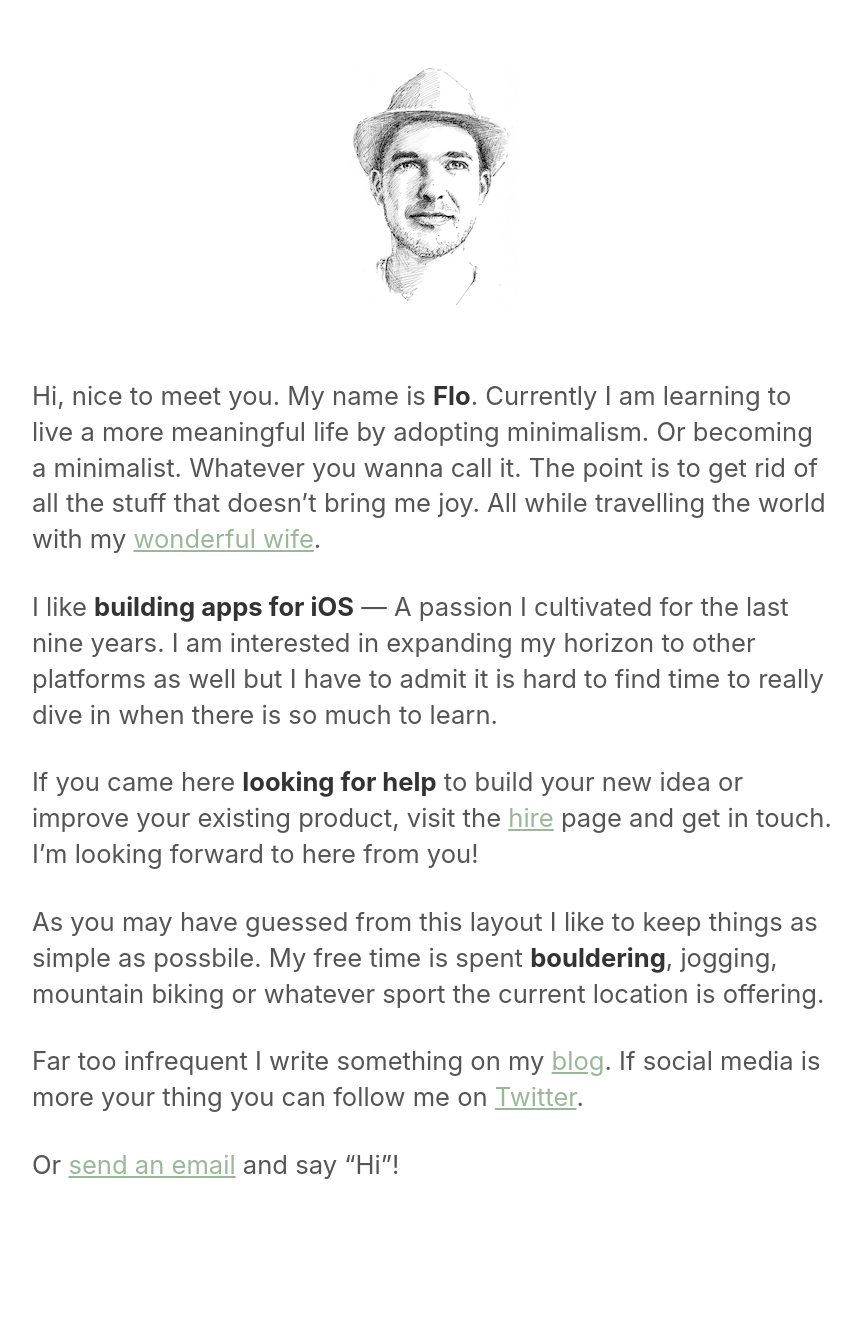
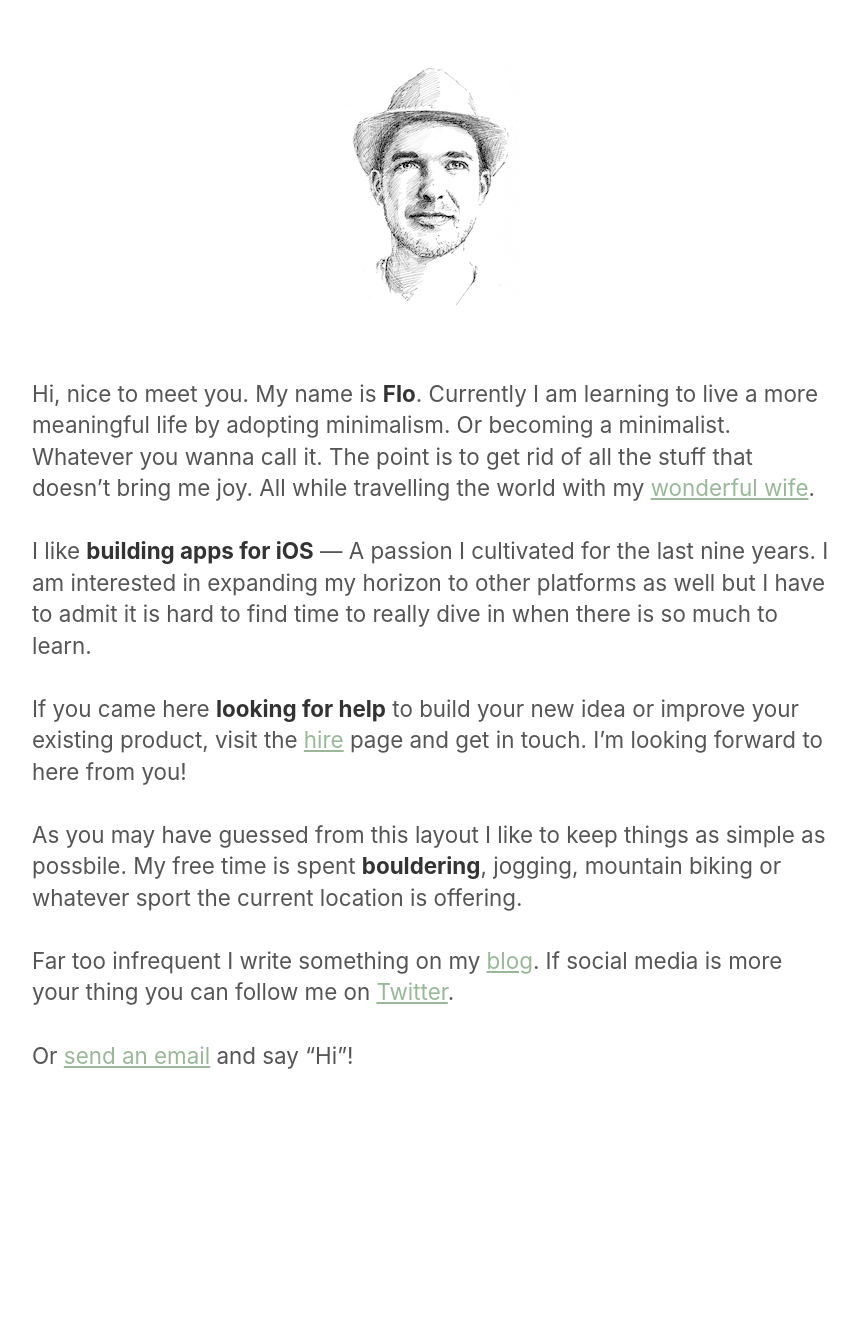
Before and after one commit to florianbuerger/florianbuerger.github.io, a Jekyll site: the page built from index.md, in a window 1280 px wide. Shown: the whole page, without its empty margins (208-1069 px from the left). Built offline with Jekyll 4.4.1, drawn with Linux system fonts in a browser that asks for light colours; after the commit the page ends 1231 px from its top, so only the background shows below that.

Commit message:
Decrease font size a bit

```diff
--- a/_includes/main.css
+++ b/_includes/main.css
@@ -8,6 +8,7 @@ body {
     font-family: -apple-system, Helvetica, sans-serif;
     line-height: 1.4;
     text-rendering: optimizeLegibility;
+    -webkit-font-smoothing: antialiased;
     color: #555;
 }
 
@@ -17,11 +18,12 @@ body {
     margin-bottom: 10rem;
     margin-left: auto;
     width: 85%;
+    font-size: 1.2rem;
 }
 @media screen and (min-width: 40rem) {
     .site {
         max-width: 50rem;
-        font-size: 1.6rem;
+        font-size: 1.4rem;
     }
 }
 
```
